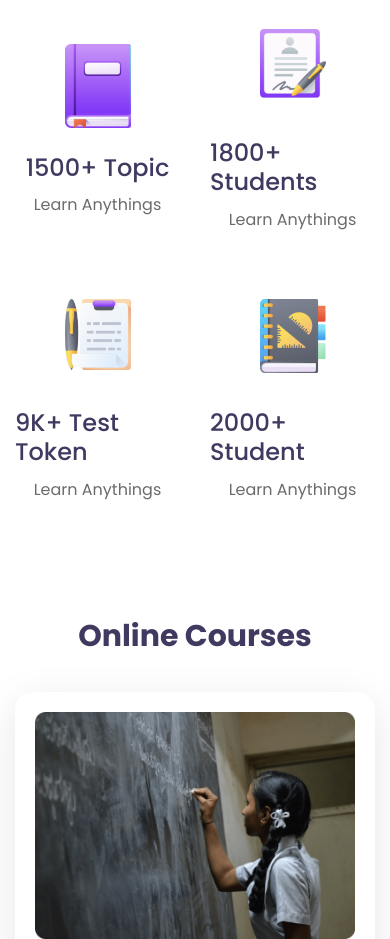
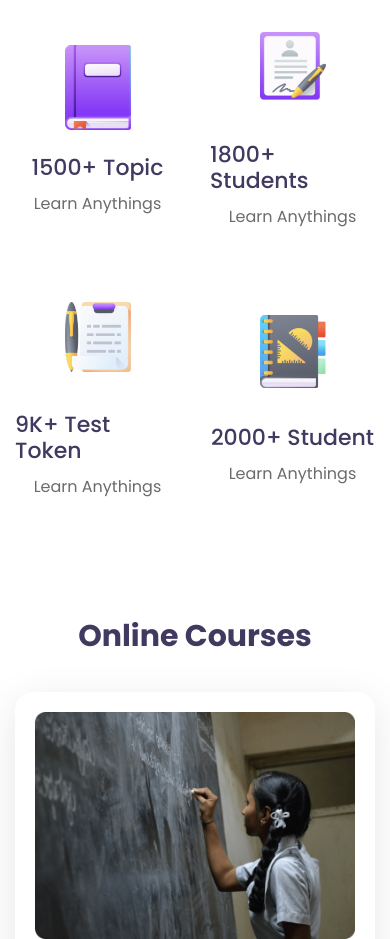
Before and after one commit to masum065/e-school, a plain HTML site: page index.html in a window 390 px wide. Shown: the part 922-1861 px from the top of the page. Drawn offline with nearby package versions, Linux system fonts and the light colour scheme.

Commit message:
Fixing Bug

```diff
--- a/css/style.css
+++ b/css/style.css
@@ -536,6 +536,10 @@ footer a {
         margin-bottom: 65px;
     }
 
+    .single-fact h3 {
+        font-size: 22px;
+    }
+
     .boxed-btn {
         font-size: 15px;
         padding: 8px 25px;
```
